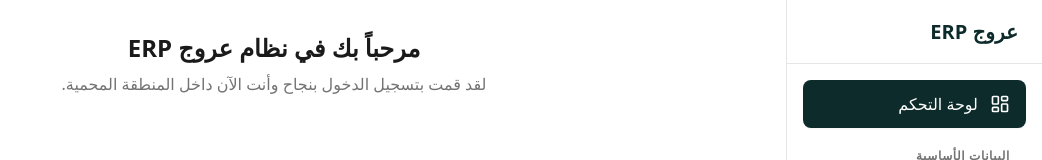
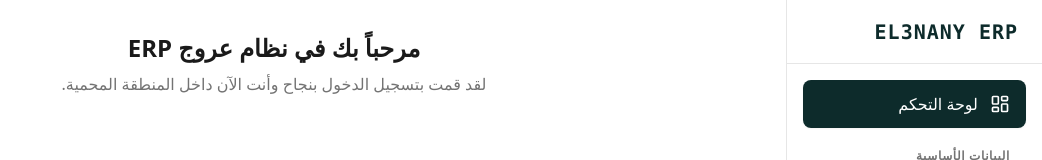
Before and after one commit to a7med3nany/al3nany-erp, a React (Vite) app: page /#/ in a window 1280 px wide. Shown: the top 160 px of the page, without its empty margins (238-1280 px from the left). Built offline with nearby package versions, Linux system fonts and the light colour scheme; no server answers; sample sign-in values are in the browser's storage.

Commit message:
Update ERP title to 'EL3NANY ERP' in MainLayout

```diff
--- a/src/layouts/MainLayout.tsx
+++ b/src/layouts/MainLayout.tsx
@@ -49,7 +49,7 @@ export default function MainLayout() {
         } flex flex-col`}
       >
         <div className="h-16 flex items-center justify-between px-6 border-b border-border">
-          <h1 className="text-xl font-bold text-primary">عروج ERP</h1>
+          <h1 className="text-xl font-bold text-primary font-mono tracking-wider">EL3NANY ERP</h1>
           <button
             className="lg:hidden text-muted-foreground hover:text-foreground"
             onClick={() => setIsSidebarOpen(false)}
@@ -122,7 +122,7 @@ export default function MainLayout() {
             >
               <Menu className="h-6 w-6" />
             </button>
-            <h1 className="text-lg font-bold text-primary">عروج ERP</h1>
+            <h1 className="text-lg font-bold text-primary font-mono tracking-wider">EL3NANY ERP</h1>
           </div>
         </header>
 
```
